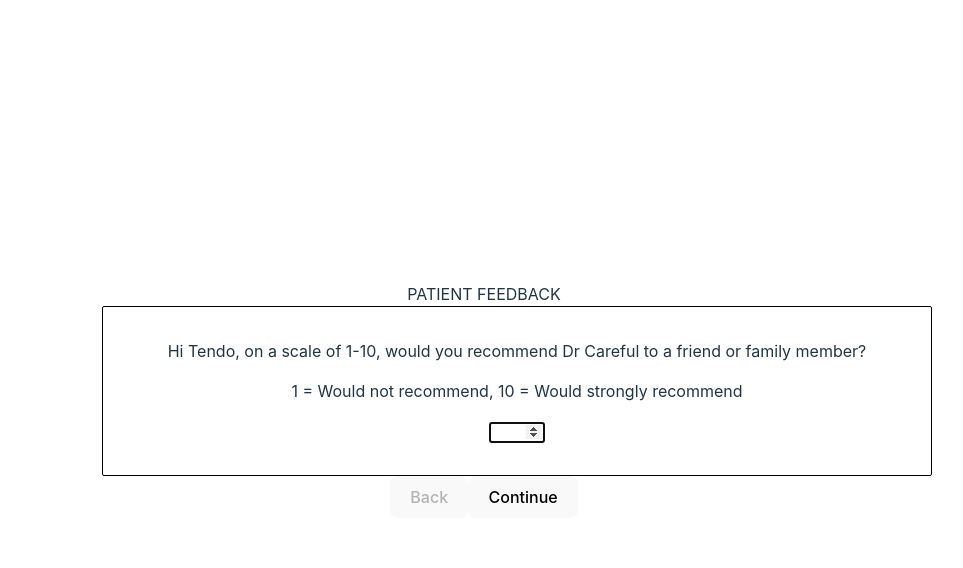
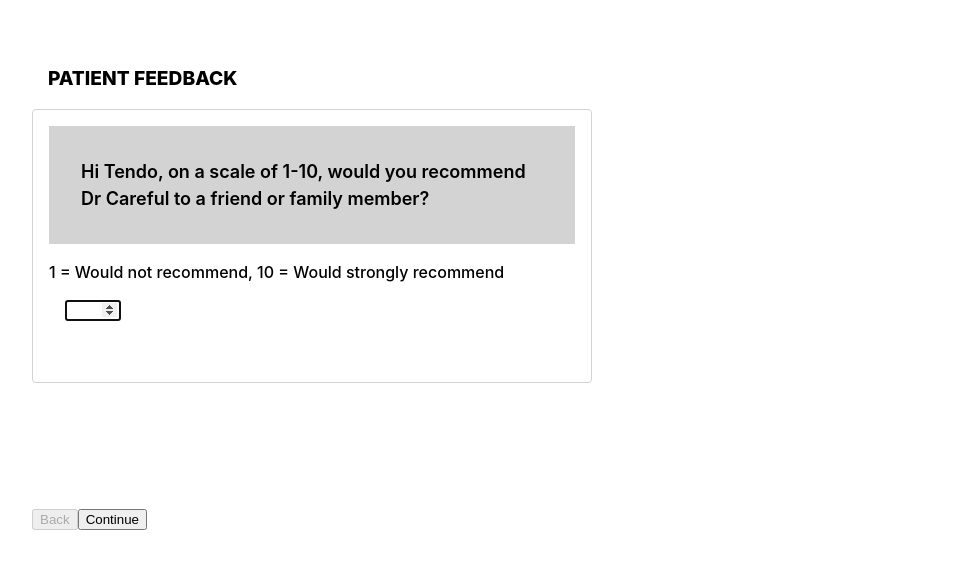
Before and after one commit to fauteuil/patient-feedback, a React (Vite) app: page / in a window 1280 px wide. Shown: the top 568 px of the page, without its empty margins (156-1119 px from the left). Built offline with nearby package versions, Linux system fonts and the light colour scheme.

Commit message:
feat: update styling and question transitions

```diff
--- /dev/null
+++ b/src/App.styled.tsx
@@ -0,0 +1,48 @@
+import { styled } from 'styled-components';
+
+export const AppContainer = styled.div`
+  /* base styles */
+  font-family: Inter, system-ui, Avenir, Helvetica, Arial, sans-serif;
+  font-size: 16px; // basis for rem calculation
+  line-height: 1.5;
+  font-weight: 400;
+
+  /* display: flex; */
+  justify-content: center;
+
+  font-synthesis: none;
+  text-rendering: optimizeLegibility;
+  -webkit-font-smoothing: antialiased;
+  -moz-osx-font-smoothing: grayscale;
+  -webkit-text-size-adjust: 100%;
+
+  position: absolute;
+  top: 0;
+  left: 50%;
+  transform: translate(-50%, 0);
+  width: 100%;
+  /* padding: 3rem; */
+
+  max-width: 62.5rem; // 1000px / 16px = 62.5rem
+  display: flex;
+
+  @media screen and (max-width: 48rem) {
+    flex-direction: column-reverse;
+  }
+`;
+
+export const AppContent = styled.div`
+  display: flex;
+  flex-direction: column;
+  justify-content: center;
+  width: 100%;
+  padding: 3rem;
+`;
+
+export const TitleContainer = styled.div`
+  padding: 1rem;
+
+  width: 100%;
+  font-size: larger;
+  font-weight: 800;
+`;
--- a/src/App.tsx
+++ b/src/App.tsx
@@ -1,36 +1,18 @@
 // import { useState } from 'react'
 // import reactLogo from './assets/react.svg'
 // import viteLogo from '/vite.svg'
-import './App.css';
+// import './App.css';
+import { AppContainer, AppContent, TitleContainer } from './App.styled';
 import { FeedbackForm } from './components/feedback-form/FeedbackForm';
 
 export function App() {
-  // const [count, setCount] = useState(0)
 
   return (
-    <>
-      {/* <div>
-        <a href="https://vitejs.dev" target="_blank">
-          <img src={viteLogo} className="logo" alt="Vite logo" />
-        </a>
-        <a href="https://react.dev" target="_blank">
-          <img src={reactLogo} className="logo react" alt="React logo" />
-        </a>
-      </div>
-      <h1>Vite + React</h1>
-      <div className="card">
-        <button onClick={() => setCount((count) => count + 1)}>
-          count is {count}
-        </button>
-        <p>
-          Edit <code>src/App.tsx</code> and save to test HMR
-        </p>
-      </div>
-      <p className="read-the-docs">
-        Click on the Vite and React logos to learn more
-      </p> */}
-      PATIENT FEEDBACK
-      <FeedbackForm />
-    </>
+    <AppContainer>
+      <AppContent>
+        <TitleContainer>PATIENT FEEDBACK</TitleContainer>
+        <FeedbackForm />
+      </AppContent>
+    </AppContainer>
   );
 }
--- a/src/components/feedback-form/FeedbackForm.styled.tsx
+++ b/src/components/feedback-form/FeedbackForm.styled.tsx
@@ -1,16 +1,100 @@
-import styled from "styled-components";
+import styled from 'styled-components';
+import { Offset, Selected } from '../../types';
 
-export const FormFieldWrapper = styled.div`
-  border: solid 0.0625rem black;
-  border-radius: 0.125rem;
+export const FormWrapper = styled.form`
+  display: flex;
+  flex-direction: column;
+  position: relative;
+  height: 30rem;
+  width: 35rem;
+  top: 0;
+
+
+  /* overflow: hidden; */
+  /* width: 35rem ; */
+`;
+
+export const FormViewWrapper = styled.div`
+  display: flex;
+  gap: 3rem;
+  flex-direction: row;
+  overflow: hidden;
+  width: 35rem;
+  position: relative;
+  /* left: 0; */
+  height: 20rem;
+`;
+
+export const FormFieldCarouselWrapper = styled.div<Offset>`
+  display: flex;
+  gap: 3rem;
+  flex-direction: row;
+  /* left: ${(props: { offset?: number }) => `${props?.offset || 0}rem`};
+  position: relative;
+  transition: left 0.5s; */
+  /* width: 35rem ; */
+`;
+
+export const FormButtonWrapper = styled.div`
+  display: flex;
+  flex-direction: row;
+  top:25rem;
+  position: absolute;
+`;
+
+/* export const FormFieldWrapper = styled.div` */
+export const FormFieldWrapper = styled.div<Selected>`
+  border: solid 0.0625rem lightgray;
+  border-radius: 0.25rem ;
   /* display: flex ; */
   /* align-items: left; */
+  /* left: ${(props: { selected?: boolean }) => `${props.selected ? true : false}`}; */
+  top: ${(props: { selected?: boolean }) => `${props.selected ? 0 : 30}rem`};
+  position: absolute;
+  /* top: 0; */
+  min-width: 30rem;
+  /* transition: top 0.5s ease, visibility 0.5s ease; */
+  transition: top 0.5s ease; //, visibility 0.5s ease;
+  min-height: 15rem;
+  visibility: ${(props: { selected?: boolean }) => `${props.selected ? 'visible' : 'hidden'}`};
+  padding: 1rem ;
+
+  @media screen and (max-width: 48rem) {
+    max-width: 25rem;
+  }
+  `;
+
+export const FormFieldHeader = styled.div`
+  background-color: lightgray;
   padding: 2rem;
-  width: 100% ;
+  /* font-size: large; */
+`;
+
+export const FormFieldDescription = styled.div`
+  font-size: large;
+  font-weight: 600;
+  /* padding: 0 0 1rem 0; */
 `;
 
 export const FormFieldInstructions = styled.div`
-  border: solid÷ 0.0625rem black;
-  border-radius:÷ 0.125rem;
-  padding: 0 0 1rem 0;
+  /* padding: 2rem; */
+  /* border: solid 0.0625rem black;
+border-radius: 0.125rem; */
+  font-weight: 500;
+
+  padding: 1rem 0 0 0;
 `;
+
+export const FormFieldError = styled.div`
+  /* padding: 2rem; */
+  /* border: solid 0.0625rem black;
+border-radius: 0.125rem; */
+  color: red;
+  padding: 1rem 0 0 0;
+`;
+
+export const FormFieldControlWrapper = styled.div`
+  padding: 1rem;
+  font-size: medium;
+  line-height: 1rem;
+`;
--- a/src/components/feedback-form/FeedbackForm.tsx
+++ b/src/components/feedback-form/FeedbackForm.tsx
@@ -1,10 +1,22 @@
-import { MouseEvent, useCallback, useEffect, useState } from 'react';
+import { MouseEvent, useCallback, useEffect, useMemo, useState } from 'react';
 // import { useForm } from "react-hook-form";
 import { useForm, SubmitHandler } from 'react-hook-form';
 import { PatientFeedbackFormData } from '.';
 import { DEFAULT_PATIENT_FEEDBACK_FORM_DATA, FEEDBACK_FORM_COPY } from './constants';
-import { FormFieldInstructions, FormFieldWrapper } from './FeedbackForm.styled';
+import {
+  FormButtonWrapper,
+  FormFieldControlWrapper,
+  FormFieldDescription,
+  FormFieldError,
+  FormFieldHeader,
+  // FormFieldCarouselWrapper,
+  FormFieldInstructions,
+  FormFieldWrapper,
+  FormViewWrapper,
+  FormWrapper,
+} from './FeedbackForm.styled';
 import { useFeedbackForm } from './useFeedbackForm';
+// import { Selected } from '../../types';
 
 /**
  * Wizard for form completion
@@ -14,7 +26,6 @@ import { useFeedbackForm } from './useFeedbackForm';
 export function FeedbackForm() {
   const {
     register,
-    // getFieldState,
     handleSubmit,
     formState: { errors },
     trigger,
@@ -63,35 +74,46 @@ export function FeedbackForm() {
       default:
         setFocus('recommendDoctor');
     }
-
-    // setFocus('recommendDoctor');
   }, [formStep, setFocus]);
 
+  // const formFields = useMemo(() => {
   const formFields = [
-    <FormFieldWrapper key='recommendDoctor'>
-      <FormFieldInstructions>
+    <FormFieldWrapper key='recommendDoctor' selected={formStep === 0}>
+      <FormFieldHeader>
+        <FormFieldDescription>
           {FEEDBACK_FORM_COPY.recommendDoctor.description(patientFirstName, doctorLastName)}
-      </FormFieldInstructions>
+        </FormFieldDescription>
+      </FormFieldHeader>
       <FormFieldInstructions>
         {FEEDBACK_FORM_COPY.recommendDoctor.instructions}
       </FormFieldInstructions>
+      <FormFieldControlWrapper>
         <input
           type='number'
           max={10}
           min={1}
           {...register('recommendDoctor', {
             required: `${FEEDBACK_FORM_COPY.recommendDoctor.title} is a required field`,
+            min: 1,
+            max: 10,
+            validate: v => v >= 1 && v <= 10,
           })}
         />
-      {errors.recommendDoctor ? <div>{errors.recommendDoctor.message}</div> : null}
+        {errors.recommendDoctor ? (
+          <FormFieldError>{errors.recommendDoctor.message}</FormFieldError>
+        ) : null}
+      </FormFieldControlWrapper>
     </FormFieldWrapper>,
-    <FormFieldWrapper key='diagnosisExplanationSatisfaction'>
-      <FormFieldInstructions>
+    <FormFieldWrapper key='diagnosisExplanationSatisfaction' selected={formStep === 1}>
+      <FormFieldHeader>
+        <FormFieldDescription>
           {FEEDBACK_FORM_COPY.diagnosisExplanationSatisfaction.description(diagnosisTitle)}
-      </FormFieldInstructions>
+        </FormFieldDescription>
+      </FormFieldHeader>
       <FormFieldInstructions>
         {FEEDBACK_FORM_COPY.diagnosisExplanationSatisfaction.instructions(doctorLastName)}
       </FormFieldInstructions>
+      <FormFieldControlWrapper>
         <select
           {...register('diagnosisExplanationSatisfaction', {
             required: `${FEEDBACK_FORM_COPY.diagnosisExplanationSatisfaction.title} is a required field`,
@@ -104,30 +126,47 @@ export function FeedbackForm() {
           <option value={'no'}>No</option>
         </select>
         {errors.diagnosisExplanationSatisfaction ? (
-        <div>{errors.diagnosisExplanationSatisfaction.message}</div>
+          <FormFieldError>{errors.diagnosisExplanationSatisfaction.message}</FormFieldError>
         ) : null}
-      {/* <FormFieldWrapper > */}
+      </FormFieldControlWrapper>
       <FormFieldInstructions>
         {FEEDBACK_FORM_COPY.diagnosisExplanationComment.instructions}
       </FormFieldInstructions>
+      <FormFieldControlWrapper>
         <textarea {...register('diagnosisExplanationComment')} />
-      {/* </FormFieldWrapper> */}
+      </FormFieldControlWrapper>
     </FormFieldWrapper>,
-    <FormFieldWrapper key='diagnosisResponse'>
-      <FormFieldInstructions>
+    <FormFieldWrapper key='diagnosisResponse' selected={formStep === 2}>
+      <FormFieldHeader>
+        <FormFieldDescription>
           {FEEDBACK_FORM_COPY.diagnosisResponse.description}
-      </FormFieldInstructions>
+        </FormFieldDescription>
         <FormFieldInstructions>
           {FEEDBACK_FORM_COPY.diagnosisResponse.instructions(diagnosisTitle)}
         </FormFieldInstructions>
+      </FormFieldHeader>
+      <FormFieldControlWrapper>
         <textarea
           {...register('diagnosisResponse', {
             required: `${FEEDBACK_FORM_COPY.diagnosisResponse.title} is a required field`,
           })}
         />
-      {errors.diagnosisResponse ? <div>{errors.diagnosisResponse.message}</div> : null}
+        {errors.diagnosisResponse ? (
+          <FormFieldError>{errors.diagnosisResponse.message}</FormFieldError>
+        ) : null}
+      </FormFieldControlWrapper>
     </FormFieldWrapper>,
   ];
+  // }, [
+  //   diagnosisTitle,
+  //   doctorLastName,
+  //   errors.diagnosisExplanationSatisfaction,
+  //   errors.diagnosisResponse,
+  //   errors.recommendDoctor,
+  //   formStep,
+  //   patientFirstName,
+  //   register,
+  // ]);
 
   const handleFormStepNavigation = (nextFormStepId: number) => async (
     event: MouseEvent<HTMLElement>,
@@ -173,19 +212,23 @@ export function FeedbackForm() {
         <div key={question.id}>{question.name}</div>
       ))} */}
 
-
-      {feedbackFormData.complete ? (<div>{FEEDBACK_FORM_COPY.feedbackCompletionHeader}
+      {feedbackFormData.complete ? (
         <div>
-          {JSON.stringify(feedbackFormData, undefined, 2)}
+          {FEEDBACK_FORM_COPY.feedbackCompletionHeader}
+          <div>{JSON.stringify(feedbackFormData, undefined, 2)}</div>
         </div>
-      </div>) :
-
-        <form onSubmit={handleSubmit(onSubmit)}>
-
+      ) : (
+        <FormWrapper onSubmit={handleSubmit(onSubmit)}>
+          {/* <FormViewWrapper> */}
+          {/* <FormFieldCarouselWrapper offset={(formStep + 1) * -3}> */}
+          {/*
             {formFields.map((FieldComponent, index) => {
-            return formStep === index ? (
-              <>
-                {FieldComponent}
+              return formStep === index ? <>{FieldComponent}</> : <>{FieldComponent}</>;
+            })} */}
+          {formFields}
+          {/* </FormFieldCarouselWrapper> */}
+          {/* </FormViewWrapper> */}
+          <FormButtonWrapper>
             <button disabled={formStep === 0} onClick={handleFormStepNavigation(formStep - 1)}>
               Back
             </button>
@@ -195,14 +238,10 @@ export function FeedbackForm() {
             >
               Continue
             </button>
-              </>
-            ) : (
-              <></>
-            );
-          })}
             {formStep === formFields.length - 1 ? <input type='submit' /> : null}
-        </form>
-      }
+          </FormButtonWrapper>
+        </FormWrapper>
+      )}
     </>
   );
 }
--- a/src/main.tsx
+++ b/src/main.tsx
@@ -1,7 +1,7 @@
 import React from 'react'
 import ReactDOM from 'react-dom/client'
 import { App } from './App.tsx'
-import './index.css'
+// import './index.css'
 
 ReactDOM.createRoot(document.getElementById('root')!).render(
   <React.StrictMode>
--- a/src/types/index.d.ts
+++ b/src/types/index.d.ts
@@ -1,3 +1,6 @@
+export type Selected = { selected?: boolean };
+export type Offset = { offset?: number };
+
 export type Name = {
   text: string;
   family: string;
```
Lines whose indentation alone changed are shown as unchanged.
